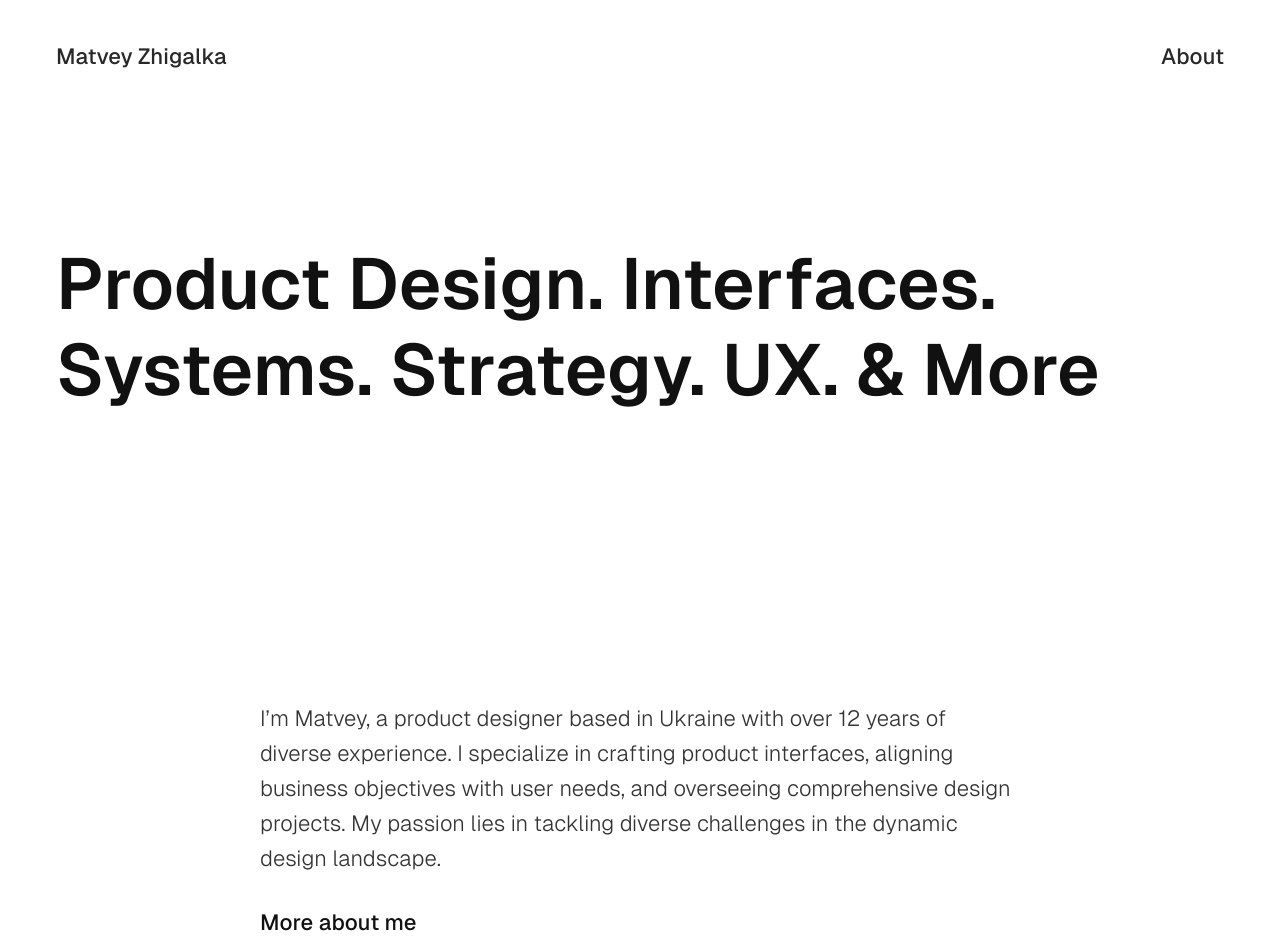
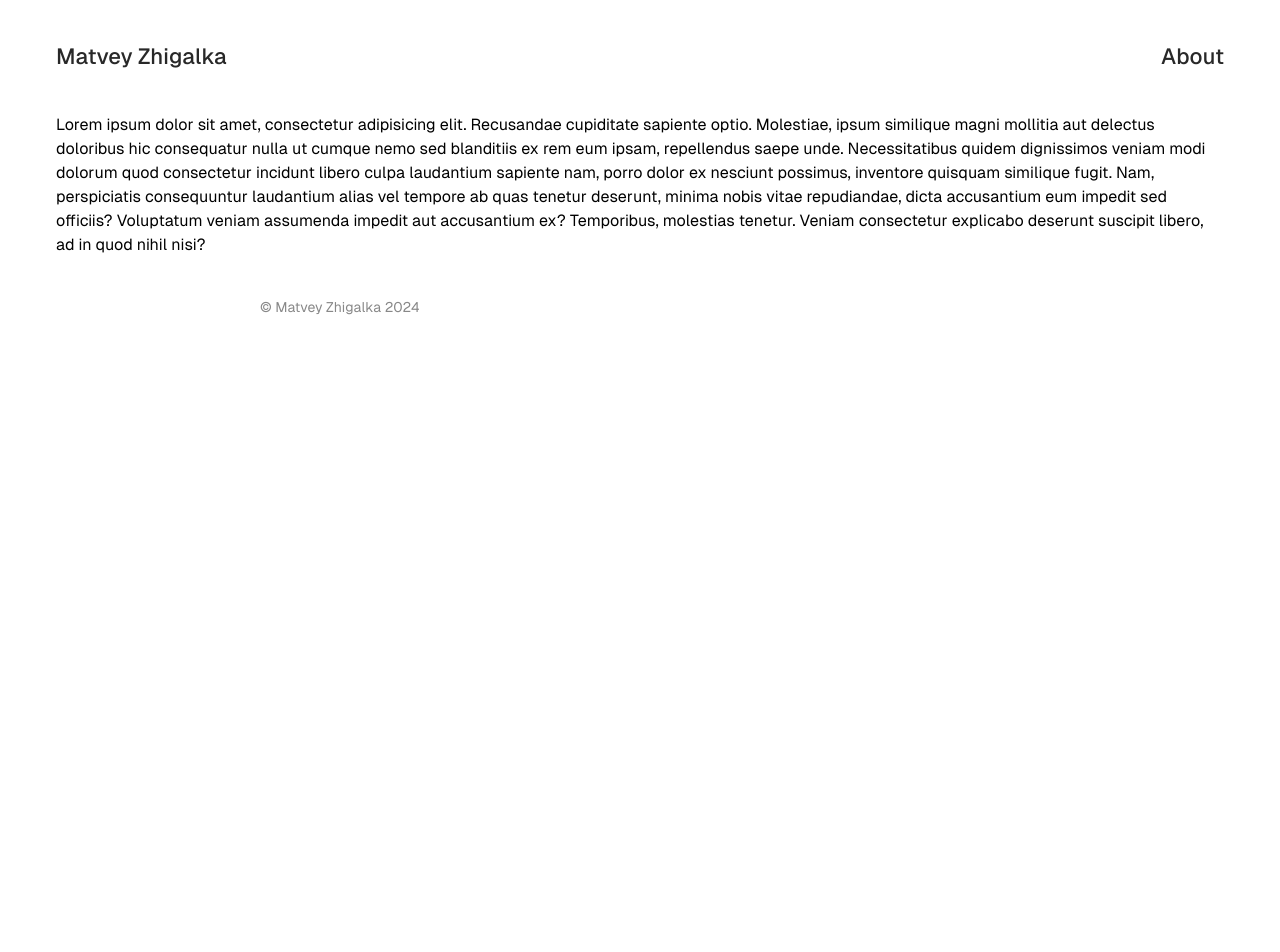
Before and after one commit to mzhigalka/ownWebsite, a React (Create React App) app: page /about in a window 1280 px wide. Shown: the top 952 px of the page. After the commit the page ends 800 px from the top, so only its background shows below. Built offline with nearby package versions, Linux system fonts and the light colour scheme.

Commit message:
added routes for all components

```diff
--- a/src/App.tsx
+++ b/src/App.tsx
@@ -1,19 +1,25 @@
 import Header from "./components/Header";
 import Main from "./components/Main";
+import About from "./pages/About";
+
+import { BrowserRouter as Router, Routes, Route } from "react-router-dom";
 
 function App() {
   return (
-    <div className="App">
-      <div className="max-w-[1200px] mx-auto px-4">
-        <Header />
-        <div className="py-32">
-          <h2 className="text-7xl font-semibold leading-[86px] text-black">
-            Product Design. Interfaces. Systems. Strategy. UX. & More
-          </h2>
+    <Router>
+      <div className="App">
+        <div className="max-w-[1200px] mx-auto px-4">
+          <Header />
+          <Routes>
+            <Route path="/" element={<Main />} />
+            <Route path="/about" element={<About />} />
+          </Routes>
         </div>
-        <Main />
+        <footer className="text-[14px] text-footer max-w-[760px] mx-auto py-[40px]">
+          © Matvey Zhigalka 2024
+        </footer>
       </div>
-    </div>
+    </Router>
   );
 }
 
--- a/src/components/Header.tsx
+++ b/src/components/Header.tsx
@@ -1,19 +1,20 @@
 import { FC } from "react";
+import { Link } from "react-router-dom";
 
 const Header: FC = () => {
   return (
     <header className="py-10 sticky top-0 bg-white z-10 opacity-90">
       <ul className="flex justify-between">
-        <a href="/home">
+        <Link to="/">
           <li className="text-black font-medium text-[22px] hover:underline hover:cursor-pointer">
             Matvey Zhigalka
           </li>
-        </a>
-        <a href="/about">
+        </Link>
+        <Link to="/about">
           <li className="text-black font-medium text-[22px] hover:underline hover:cursor-pointer">
             About
           </li>
-        </a>
+        </Link>
       </ul>
     </header>
   );
--- a/src/components/Main.tsx
+++ b/src/components/Main.tsx
@@ -1,9 +1,16 @@
 import { FC } from "react";
+import { Link } from "react-router-dom";
+
 import CopyMail from "./CopyMail";
 
 const Main: FC = () => {
   return (
     <div>
+      <div className="py-32">
+        <h2 className="text-7xl font-semibold leading-[86px] text-black">
+          Product Design. InterFfaces. Systems. Strategy. UX. & More
+        </h2>
+      </div>
       {/* <div>Card</div> */}
       <div className="py-40 max-w-[760px] mx-auto ">
         <p className="max-w-3xl font-light leading-[35px] text-[22px] text-semigrey pb-[30px]  ">
@@ -13,17 +20,14 @@ const Main: FC = () => {
           comprehensive design projects. My passion lies in tackling diverse
           challenges in the dynamic design landscape.
         </p>
-        <a
+        <Link
           className="text-black font-medium text-[22px] hover:underline hover:cursor-pointer mb-[190px]"
-          href="/about"
+          to="/about"
         >
           More about me
-        </a>
+        </Link>
         <CopyMail />
       </div>
-      <footer className="text-[14px] text-footer max-w-[760px] mx-auto py-[40px]">
-        © Matvey Zhigalka 2024
-      </footer>
     </div>
   );
 };
--- a/src/pages/About.tsx
+++ b/src/pages/About.tsx
@@ -0,0 +1,21 @@
+import { FC } from "react";
+
+const About: FC = () => {
+  return (
+    <div>
+      Lorem ipsum dolor sit amet, consectetur adipisicing elit. Recusandae
+      cupiditate sapiente optio. Molestiae, ipsum similique magni mollitia aut
+      delectus doloribus hic consequatur nulla ut cumque nemo sed blanditiis ex
+      rem eum ipsam, repellendus saepe unde. Necessitatibus quidem dignissimos
+      veniam modi dolorum quod consectetur incidunt libero culpa laudantium
+      sapiente nam, porro dolor ex nesciunt possimus, inventore quisquam
+      similique fugit. Nam, perspiciatis consequuntur laudantium alias vel
+      tempore ab quas tenetur deserunt, minima nobis vitae repudiandae, dicta
+      accusantium eum impedit sed officiis? Voluptatum veniam assumenda impedit
+      aut accusantium ex? Temporibus, molestias tenetur. Veniam consectetur
+      explicabo deserunt suscipit libero, ad in quod nihil nisi?
+    </div>
+  );
+};
+
+export default About;
```
